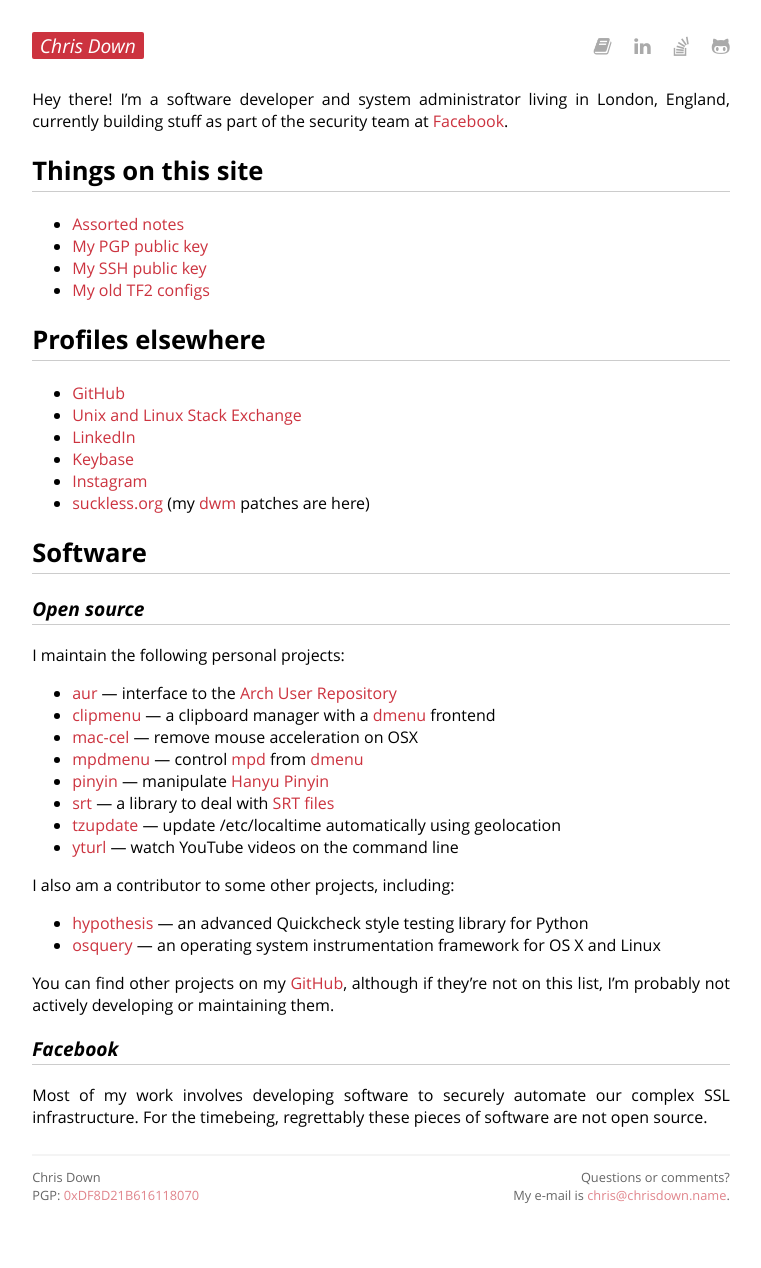
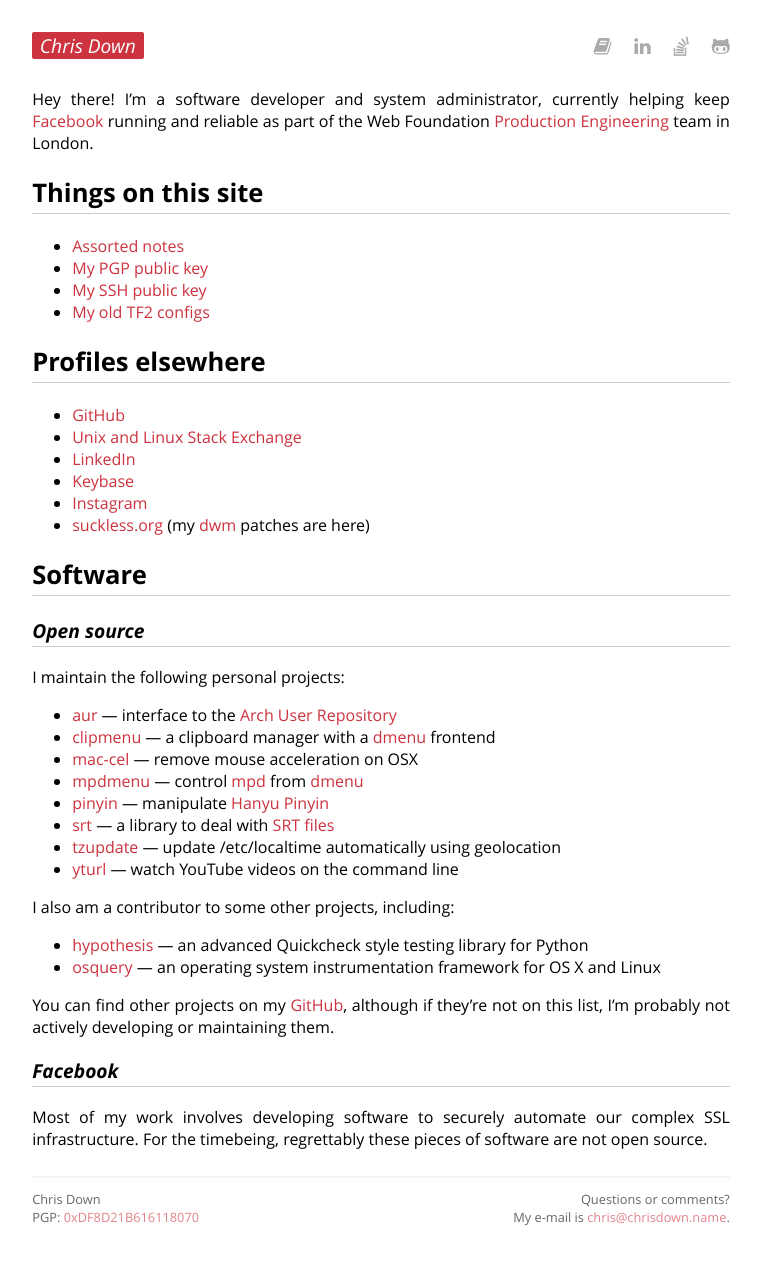
Before and after one commit to cdown/chrisdown.name, a Jekyll site: the page built from index.md, in a window 1280 px wide. Shown: the whole page, without its empty margins (259-1020 px from the left). Built offline with Jekyll 4.4.1, drawn with Linux system fonts in a browser that asks for light colours; before the commit the page ends 1246 px from its top, so only the background shows below that.

Commit message:
Update role on index to WF/PE

```diff
--- a/index.md
+++ b/index.md
@@ -3,13 +3,17 @@ layout: default
 title: "Chris Down"
 description:
     "Software developer and system administrator living in London, England,
-    currently building stuff as part of the security team at Facebook."
+    currently helping keep Facebook running as part of the Web Foundation
+    Production Engineering team."
 ---
 
-Hey there! I'm a software developer and system administrator living in London,
-England, currently building stuff as part of the security team at [Facebook][].
+
+Hey there! I'm a software developer and system administrator, currently helping
+keep [Facebook][] running and reliable as part of the Web Foundation [Production
+Engineering][] team in London.
 
 [Facebook]: https://www.facebook.com
+[Production Engineering]: https://www.quora.com/What-is-it-like-to-be-a-Production-Engineer-at-Facebook/answer/Larry-Schrof
 
 ## Things on this site
 
```
